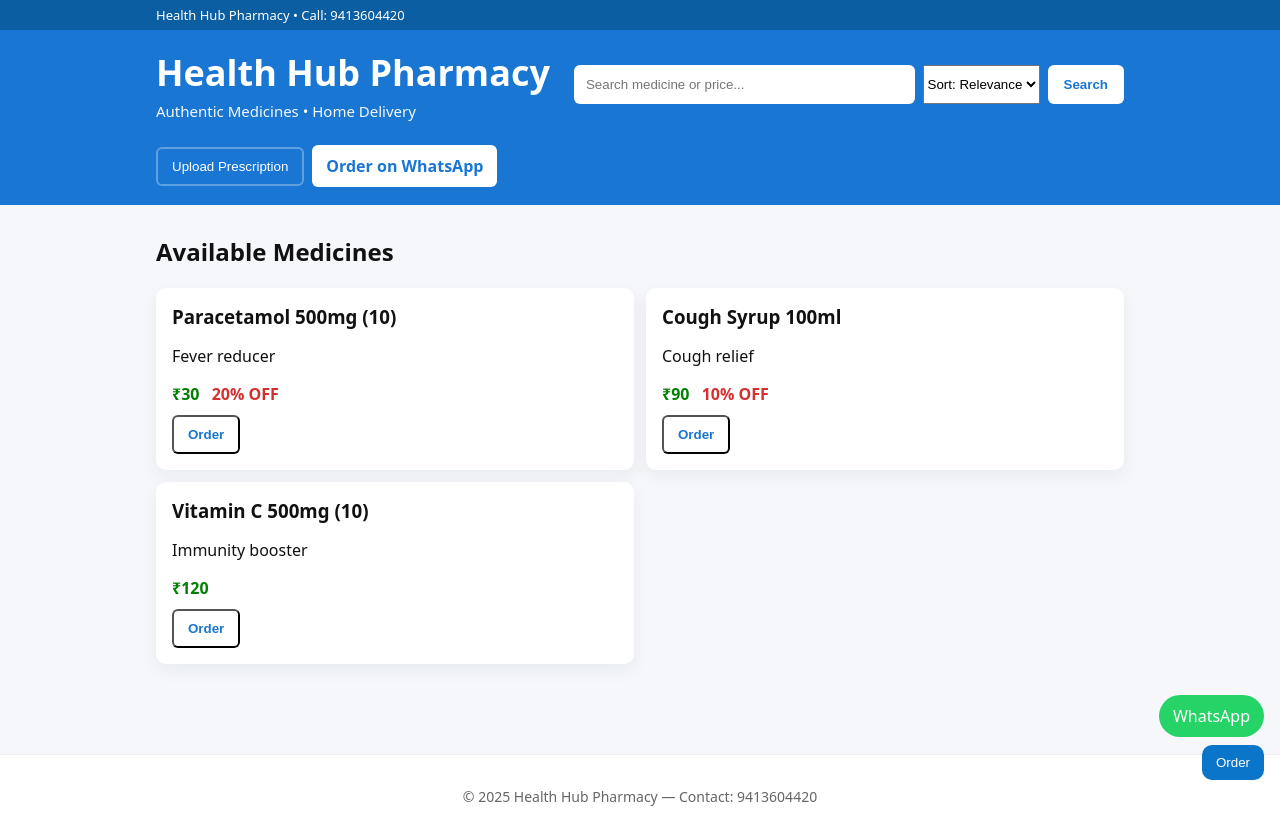
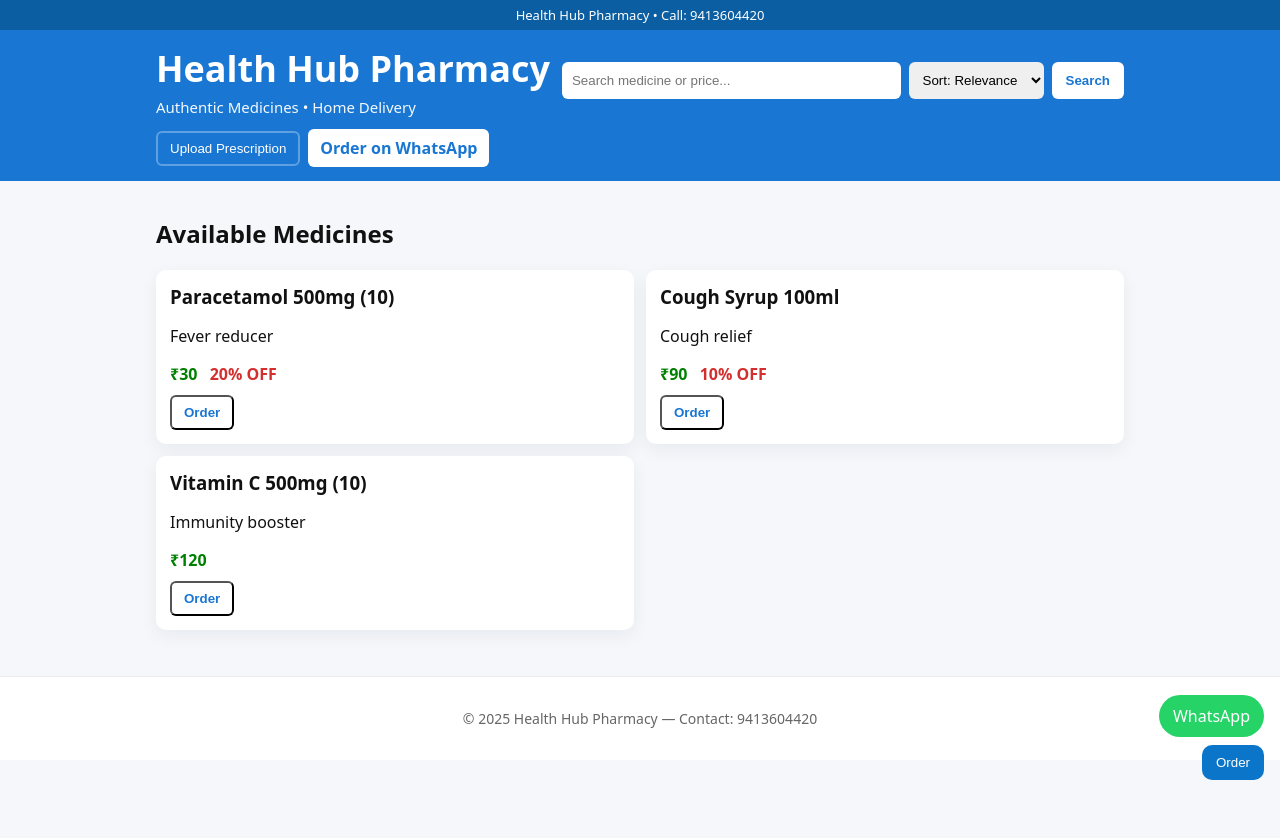
Before and after one commit to jatinsingh4420-max/Medical-website, a plain HTML site: page index.html in a window 1280 px wide. After the commit the page ends 800 px from the top, so only its background shows below. Drawn offline with Linux system fonts and the light colour scheme.

Commit message:
Update styles.css

```diff
--- a/styles.css
+++ b/styles.css
@@ -1,63 +1,37 @@
 :root{
-  --primary:#1976D2;
-  --accent:#0b75c9;
-  --muted:#f6f7fb;
-  --card:#fff;
-  --text:#111;
+  --primary:#1976D2;--accent:#0b75c9;--muted:#f6f7fb;--card:#fff;--text:#111;
 }
-
-*{box-sizing:border-box}
-body{font-family:system-ui,Arial;margin:0;color:var(--text);background:#f5f7fb}
+*{box-sizing:border-box}body{font-family:system-ui,Arial;margin:0;color:var(--text);background:#f5f7fb}
 .container{max-width:1000px;margin:0 auto;padding:0 16px}
-
-/* topbar */
-.topbar{background:#0b5ea1;color:#fff;font-size:13px}
-.topbar .container{display:flex;justify-content:space-between;padding:6px 16px}
-
-/* hero */
-.hero{background:var(--primary);color:#fff;padding:18px 0}
+.topbar{background:#0b5ea1;color:#fff;font-size:13px;padding:6px 0;text-align:center}
+.hero{background:var(--primary);color:#fff;padding:14px 0}
 .hero-inner{display:flex;flex-wrap:wrap;align-items:center;gap:12px}
 .brand h1{margin:0;font-size:28px}
 .subtitle{margin:4px 0 0;font-size:15px;opacity:0.95}
-
 .search-block{flex:1;display:flex;gap:8px}
-.search-block input{flex:1;padding:12px;border-radius:6px;border:none}
-.search-block button{padding:12px 16px;border:none;border-radius:6px;background:#fff;color:var(--primary);font-weight:600}
-
+.search-block input{flex:1;padding:10px;border-radius:6px;border:none}
+.search-block select{padding:10px;border-radius:6px;border:none}
+.search-block button{padding:10px 14px;border:none;border-radius:6px;background:#fff;color:var(--primary);font-weight:600}
 .hero-actions{display:flex;gap:8px;align-items:center}
-.btn{padding:10px 14px;border-radius:6px;text-decoration:none;cursor:pointer}
+.btn{padding:8px 12px;border-radius:6px;text-decoration:none;cursor:pointer}
 .btn.primary{background:#fff;color:var(--primary);font-weight:700}
 .btn.outline{background:transparent;border:2px solid rgba(255,255,255,0.3);color:#fff}
-
-/* categories */
-.categories{padding:18px 0}
-.cats{display:flex;gap:8px;flex-wrap:wrap}
-.cat{background:#fff;padding:12px;border-radius:8px;box-shadow:0 4px 12px rgba(30,40,50,0.06)}
-
-/* products */
-.products{padding:10px 0 60px}
+.products{padding:16px 0}
 .product-grid{display:grid;grid-template-columns:1fr;gap:12px}
-.card{background:var(--card);padding:16px;border-radius:10px;box-shadow:0 6px 18px rgba(20,30,40,0.06)}
+.card{background:var(--card);padding:14px;border-radius:10px;box-shadow:0 6px 18px rgba(20,30,40,0.06)}
 .card h3{margin:0 0 6px}
 .card .price{color:green;font-weight:700;margin-right:8px}
 .card .offer{color:#d32f2f;font-weight:700}
-
-/* floating order */
+.card .actions{margin-top:10px;display:flex;gap:8px}
 .floating-order{position:fixed;right:16px;bottom:20px;display:flex;flex-direction:column;gap:8px;align-items:flex-end;z-index:999}
 .float-wa{background:#25D366;padding:10px 14px;border-radius:30px;color:#fff;text-decoration:none;display:block}
 .float-order-btn{background:var(--accent);color:#fff;padding:10px 14px;border-radius:10px;border:none}
-
-/* modal */
 .modal.hidden{display:none}
 .modal{position:fixed;inset:0;background:rgba(0,0,0,0.5);display:flex;align-items:center;justify-content:center;z-index:1000}
 .modal-card{background:#fff;padding:18px;border-radius:10px;width:92%;max-width:480px;position:relative}
 .modal-close{position:absolute;right:10px;top:10px;border:none;background:transparent;font-size:18px}
-
-/* footer */
 .site-footer{background:#fff;padding:18px 0;border-top:1px solid #eee;margin-top:30px;text-align:center;color:#666;font-size:14px}
-
 @media(min-width:720px){
   .product-grid{grid-template-columns:repeat(2,1fr)}
-  .hero-inner{gap:24px}
   .brand h1{font-size:36px}
 }
```
